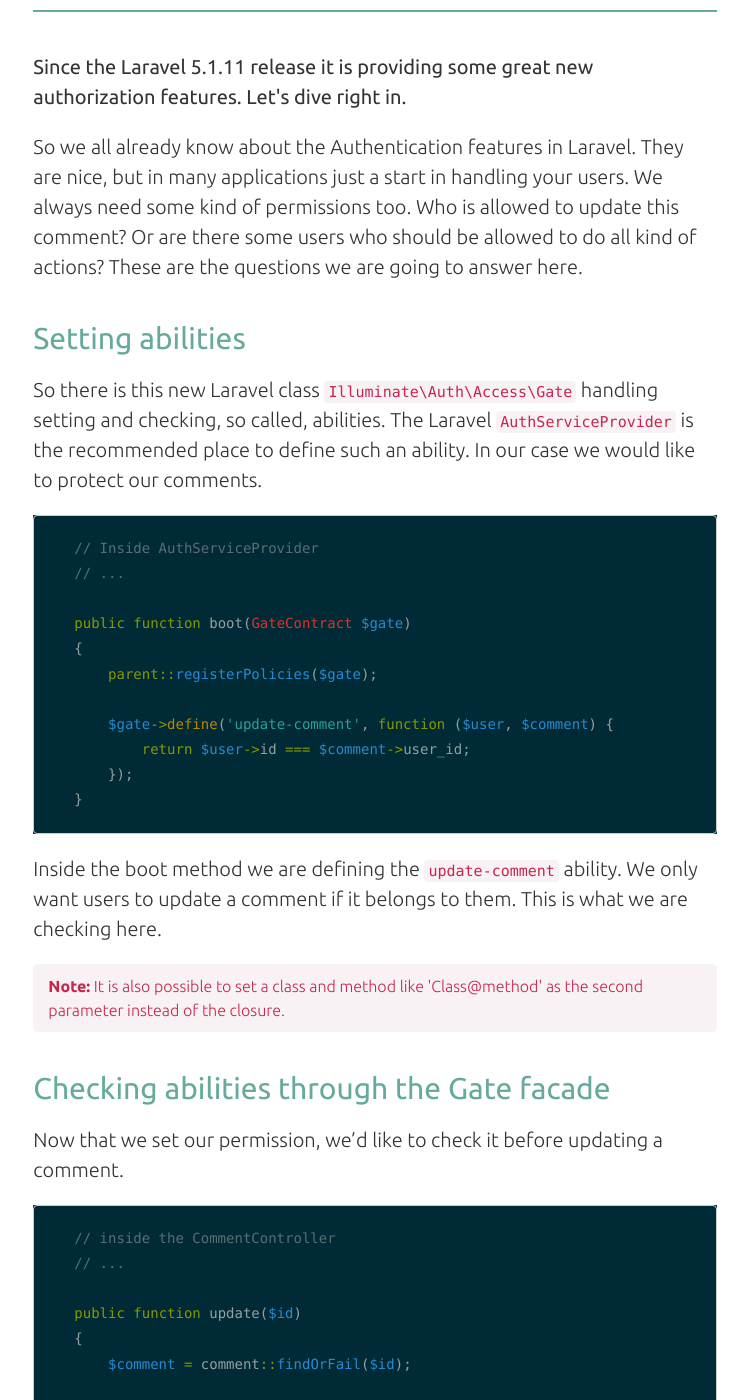
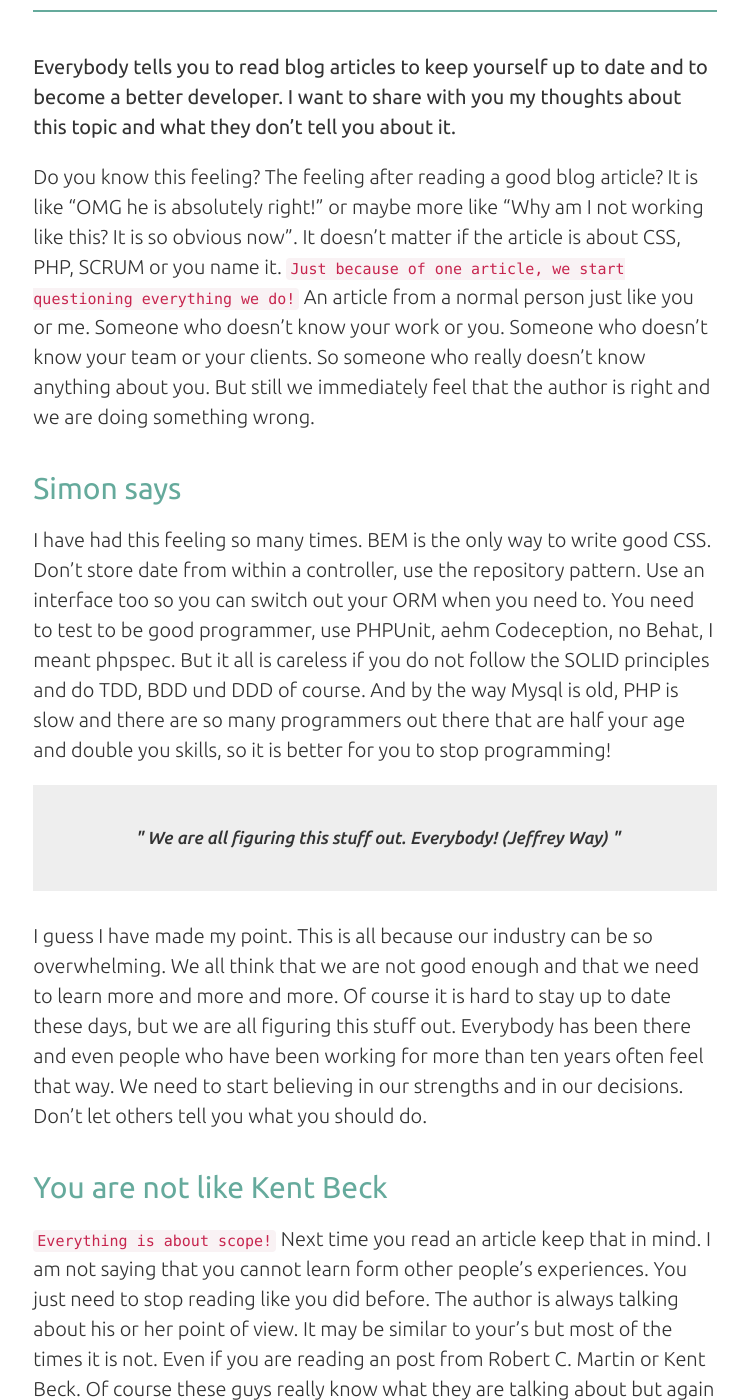
Before and after one commit to christophrumpel/christophrumpel.github.io, a Jekyll site: the page built from _posts/2015-12-15-stop-reading-blog-articles-like-you-do.md, in a window 1280 px wide and 1400 px high, scrolled down 306 px. Shown: the whole window, without its empty margins (265-1013 px from the left). Built offline with Jekyll 4.4.1, drawn with Linux system fonts in a browser that asks for light colours; Markdown is read by kramdown in place of the engine named in the settings; comment, search, counter and statistics services are not loaded; some of the changed text lies outside the part shown.

Commit message:
Add new article

```diff
--- a/_posts/2015-12-15-stop-reading-blog-articles-like-you-do.md
+++ b/_posts/2015-12-15-stop-reading-blog-articles-like-you-do.md
@@ -1,122 +1,26 @@
 ---
 layout: post
-title: "New ACL features in Laravel 5.1.11"
+title: "Stop reading blog articles like you do"
 ---
 
 
 <header>
-Since the Laravel 5.1.11 release it is providing some great new authorization features. Let's dive right in.
+Everybody tells you to read blog articles to keep yourself up to date and to become a better developer. I want to share with you my thoughts about this topic and what they don’t tell you about it.
 </header>
 
-So we all already know about the Authentication features in Laravel. They are nice, but in many applications just a start
- in handling your users. We always need some kind of permissions too. Who is allowed to update this comment? Or
-   are there some users who should be allowed to do all kind of actions? These are the questions we are going to answer
-   here.
+Do you know this feeling? The feeling after reading a good blog article? It is like “OMG he is absolutely right!” or maybe more like “Why am I not working like this? It is so obvious now”. It doesn't matter if the article is about CSS, PHP, SCRUM or you name it. `Just because of one article, we start questioning everything we do!` An article from a normal person just like you or me. Someone who doesn't know your work or you. Someone who doesn't know your team or your clients. So someone who really doesn’t know anything about you. But still we immediately feel that the author is right and we are doing something wrong.
 
-## Setting abilities
-So there is this new Laravel class `Illuminate\Auth\Access\Gate` handling setting and checking, so called, abilities.
-The Laravel `AuthServiceProvider` is the recommended place to define such an ability. In our case we would like to
-protect our comments.
+##Simon says
+I have had this feeling so many times. BEM is the only way to write good CSS. Don’t store date from within a controller, use the repository pattern. Use an interface too so you can switch out your ORM when you need to. You need to test to be good programmer, use PHPUnit, aehm Codeception, no Behat, I meant phpspec. But it all is careless if you do not follow the SOLID principles and do TDD, BDD und DDD of course. And by the way Mysql is old, PHP is slow and there are so many programmers out there that are half your age and double you skills, so it is better for you to stop programming!
 
-{% highlight PHP startinline %}
-// Inside AuthServiceProvider
-// ...
+<blockquote>
+We are all figuring this stuff out. Everybody! (Jeffrey Way)
+</blockquote>
 
-public function boot(GateContract $gate)
-{
-    parent::registerPolicies($gate);
+I guess I have made my point. This is all because our industry can be so overwhelming. We all think that we are not good enough and that we need to learn more and more and more. Of course it is hard to stay up to date these days, but we are all figuring this stuff out. Everybody has been there and even people who have been working for more than ten years often feel that way. We need to start believing in our strengths and in our decisions. Don’t let others tell you what you should do.
 
-    $gate->define('update-comment', function ($user, $comment) {
-        return $user->id === $comment->user_id;
-    });
-}
-{% endhighlight startinline %}
-
-Inside the boot method we are defining the `update-comment` ability. We only want users to update a
-comment if it belongs to them. This is what we are checking here.
-
-<div class="note"><strong>Note:</strong> It is also possible to set a class and method like 'Class@method' as the second
- parameter instead of
- the closure.</div>
-
-## Checking abilities through the Gate facade
-
-Now that we set our permission, we'd like to check it before updating a comment.
-
-{% highlight PHP startinline %}
-// inside the CommentController
-// ...
-
-public function update($id)
-{
-    $comment = comment::findOrFail($id);
-
-    if (Gate::denies('update-comment', $comment)) {
-        abort(403);
-    }
-
-    // Update Comment...
-}
-{% endhighlight startinline %}
-
-<div class="note"><strong>Note:</strong> We do not need to pass the user object to the denies method. The Gate facade
-will take the current authenticated user automatically.</div>
-
-It is possible to use the opposite Gate method `allows` too.
-
-{% highlight PHP startinline %}
-
-if (Gate::allows('update-comment', $comment)) {
-    // Update Comment...
-}
-
-{% endhighlight startinline %}
-
-## Checking abilities through the model instance
-And of course there is another way to check our udpate-comment permission. This time we are using the user instance
-and the new `can` or `cannot` methods.
-
-{% highlight PHP startinline %}
-// Inside the CommentController
-// ...
-
-if ($request->user()->cannot('update-comment', $comment)) {
-    abort(403);
-}
-
-{% endhighlight startinline %}
-
-Both accomplish the same task, so it is up to you to decide which way you prefer.
-
-## There is always a super admin
-
-I guess in every application there is a super admin with super powers. Of course he or she shouldn't be hindered by our
-Gate. For this case Laravel provides an additional `before` method. Just place it inside the AuthServiceProvider again.
-Now we just need to provide the information if this user should have all rights. In this case it is a method, but it
-also could be a database field or something else. This is totally up to you.
-
-{% highlight PHP startinline %}
-$gate->before(function ($user, $ability) {
-    if ($user->isSuperAdmin()) {
-        return true;
-    }
-});
-{% endhighlight startinline %}
-
-##Use it in Blade
-Still not enough? Great, because here is more. You can make use of this features in Blade too. This comes handy when we
-want display something depending on the user's permissions. In our case we want to show an edit link for comments which
-belong to me. Here we go!
-
-{% highlight PHP startinline %}
-// Inside a blade template file
-// ...
-
-@can('update-comment', $comment)
-    {% raw %}<a href="/comment/{{ $comment->id }}/edit">Edit Comment</a>{% endraw %}
-@endcan
-{% endhighlight startinline %}
+##You are not like Kent Beck
+`Everything is about scope!` Next time you read an article keep that in mind. I am not saying that you cannot learn form other people’s experiences. You just need to stop reading like you did before. The author is always talking about his or her point of view. It may be similar to your’s but most of the times it is not. Even if you are reading an post from Robert C. Martin or Kent Beck. Of course these guys really know what they are talking about but again scope! I guess you are not working for Facebook? How many of us have similar jobs to them? Maybe 5% or less? I don’t need to think about all the SOLID principles when I am building a simple CRUD app. Even worse, they could make my code unnecessary complex. My app could suffer from such wrong decisions too. We need to learn to figure out what is best for our projects.
 
 ##Conclusion
-Laravel 5.1.11 was a small release, but it is still providing some great new ACL features to the framework. Read more
-about it [here](http://laravel.com/docs/5.1/authorization) and start toying around.
+A little recap. Think about scope whenever you read blog articles and before you start questions your work or yourself. In many times you know your work, your team and clients better than everyone else out there. Of course let other people help you and inspire you. But don’t do everything they recommend. Believe in yourself and your decisions. You are a professional too!
```
